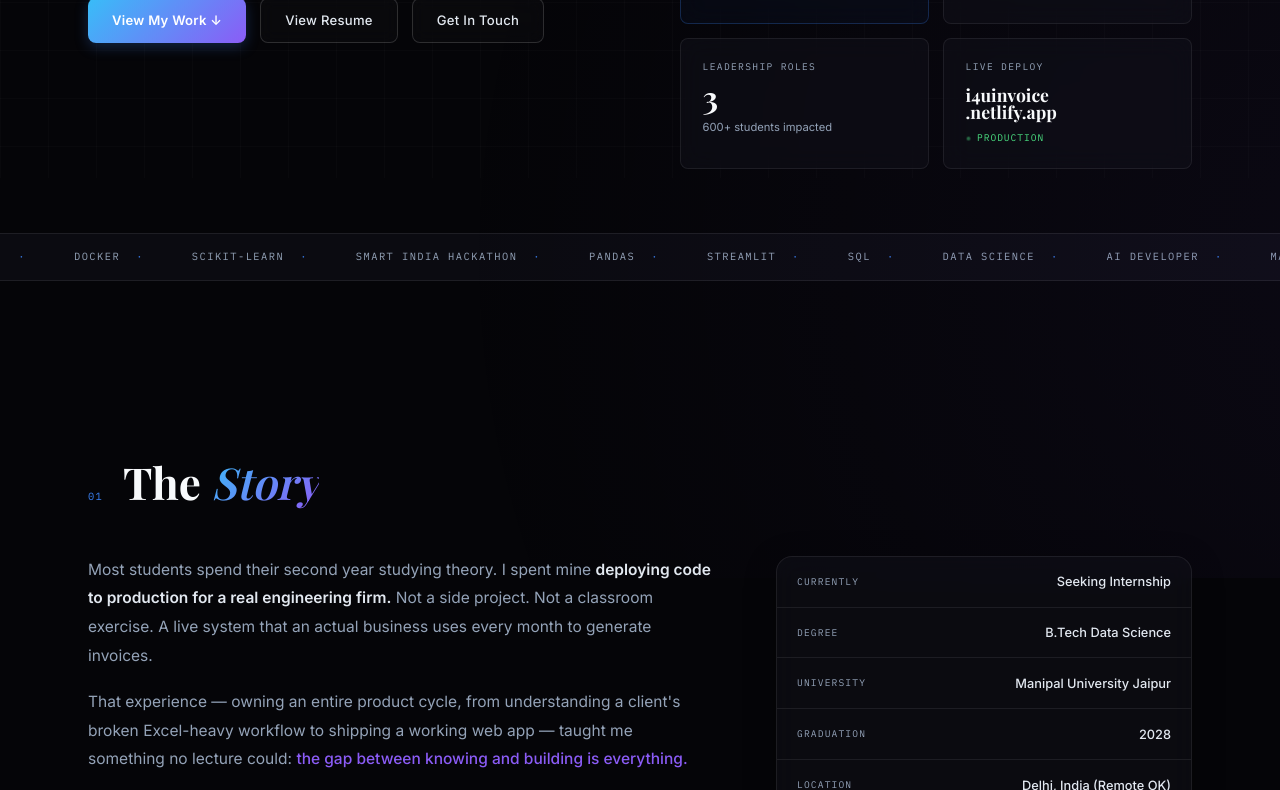
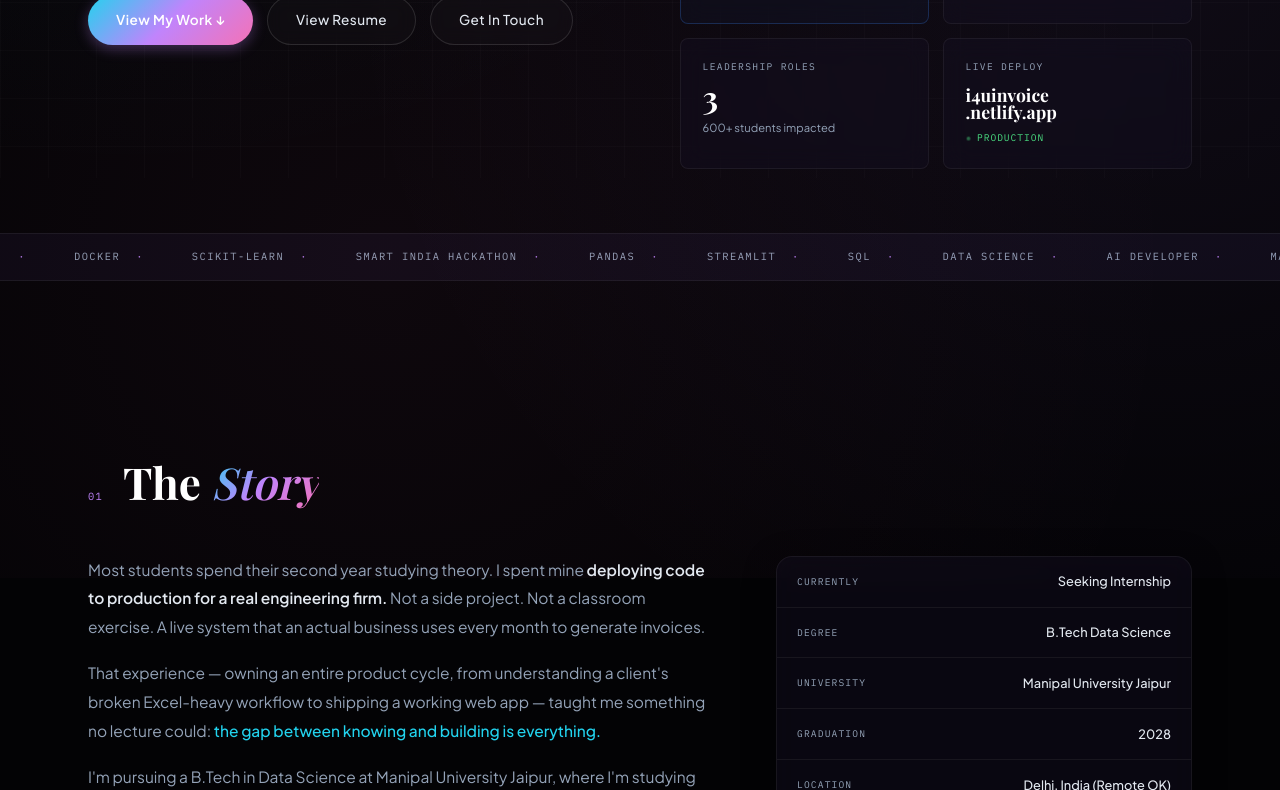
Before and after one commit to yashanand969-max/portfolio, a plain HTML site: page index.html in a window 1280 px wide. Shown: the part 622-1412 px from the top of the page. Drawn offline with nearby package versions, Linux system fonts and the light colour scheme; a web font is replaced by a local one.

Commit message:
Implement Aurora Glass aesthetic

```diff
--- a/index.html
+++ b/index.html
@@ -22,36 +22,36 @@
 
 <link rel="preconnect" href="https://fonts.googleapis.com" />
 <link rel="preconnect" href="https://fonts.gstatic.com" crossorigin />
-<link href="https://fonts.googleapis.com/css2?family=Playfair+Display:ital,wght@0,400;0,600;0,700;1,400;1,600&family=Inter:wght@300;400;500;600&family=IBM+Plex+Mono:wght@300;400&display=swap" rel="stylesheet" />
+<link href="https://fonts.googleapis.com/css2?family=Playfair+Display:ital,wght@0,400;0,600;0,700;1,400;1,600&family=Plus+Jakarta+Sans:wght@300;400;500;600;700&family=IBM+Plex+Mono:wght@300;400&display=swap" rel="stylesheet" />
 
 <style>
   *, *::before, *::after { box-sizing: border-box; margin: 0; padding: 0; }
 
   :root {
-    --bg:      #050508;
-    --bg2:     rgba(20, 20, 30, 0.4);
-    --bg3:     rgba(30, 30, 45, 0.6);
-    --bg4:     rgba(40, 40, 60, 0.8);
-    --border:  rgba(255, 255, 255, 0.08);
-    --border2: rgba(255, 255, 255, 0.15);
-    --border3: rgba(255, 255, 255, 0.25);
-    --text:    #f8fafc;
+    --bg:      #030305;
+    --bg2:     rgba(20, 15, 35, 0.4);
+    --bg3:     rgba(35, 25, 55, 0.6);
+    --bg4:     rgba(50, 35, 75, 0.8);
+    --border:  rgba(255, 255, 255, 0.06);
+    --border2: rgba(255, 255, 255, 0.12);
+    --border3: rgba(255, 255, 255, 0.2);
+    --text:    #ffffff;
     --text2:   #e2e8f0;
     --muted:   #94a3b8;
-    --accent:  #3b82f6;
-    --accent2: #8b5cf6;
-    --accent-grad: linear-gradient(135deg, #38bdf8 0%, #8b5cf6 100%);
-    --accent-grad2: linear-gradient(135deg, #7dd3fc 0%, #a78bfa 100%);
-    --accentg: rgba(59,130,246,0.1);
-    --accentb: rgba(59,130,246,0.25);
+    --accent:  #c084fc;
+    --accent2: #22d3ee;
+    --accent-grad: linear-gradient(135deg, #22d3ee 0%, #c084fc 50%, #f472b6 100%);
+    --accent-grad2: linear-gradient(135deg, #67e8f9 0%, #d8b4fe 50%, #fbcfe8 100%);
+    --accentg: rgba(192,132,252,0.1);
+    --accentb: rgba(192,132,252,0.25);
     --gold:    #d4a853;
     --goldb:   rgba(212,168,83,0.12);
     --serif:   'Playfair Display', Georgia, serif;
-    --sans:    'Inter', system-ui, sans-serif;
+    --sans:    'Plus Jakarta Sans', system-ui, sans-serif;
     --mono:    'IBM Plex Mono', monospace;
     --radius:  8px;
     --radius2: 16px;
-    --glass-shadow: 0 8px 32px 0 rgba(0, 0, 0, 0.3);
+    --glass-shadow: 0 8px 32px 0 rgba(0, 0, 0, 0.4);
   }
 
   html { scroll-behavior: smooth; }
@@ -86,8 +86,9 @@
     width: 200%;
     height: 200%;
     background:
-      radial-gradient(circle at 50% 0%, rgba(56, 189, 248, 0.05) 0%, transparent 40%),
-      radial-gradient(circle at 80% 80%, rgba(139, 92, 246, 0.05) 0%, transparent 40%);
+      radial-gradient(circle at 30% 20%, rgba(34, 211, 238, 0.07) 0%, transparent 40%),
+      radial-gradient(circle at 70% 60%, rgba(192, 132, 252, 0.07) 0%, transparent 40%),
+      radial-gradient(circle at 40% 80%, rgba(244, 114, 182, 0.05) 0%, transparent 40%);
     pointer-events: none;
     z-index: 0;
   }
@@ -209,38 +210,38 @@
     display: inline-flex;
     align-items: center;
     gap: 0.5rem;
-    padding: 0.65rem 1.5rem;
+    padding: 0.75rem 1.75rem;
     background: var(--accent-grad);
     color: #fff;
     font-family: var(--sans);
-    font-size: 0.82rem;
+    font-size: 0.85rem;
     font-weight: 600;
-    letter-spacing: 0.02em;
+    letter-spacing: 0.03em;
     text-decoration: none;
-    border-radius: var(--radius);
+    border-radius: 30px;
     transition: transform 0.2s, box-shadow 0.2s;
     border: none;
-    box-shadow: 0 4px 14px rgba(59, 130, 246, 0.25);
+    box-shadow: 0 4px 14px rgba(192, 132, 252, 0.3);
   }
 
   .btn-primary:hover {
     transform: translateY(-2px);
-    box-shadow: 0 6px 20px rgba(59, 130, 246, 0.4);
+    box-shadow: 0 8px 25px rgba(192, 132, 252, 0.5);
   }
 
   .btn-ghost {
     display: inline-flex;
     align-items: center;
     gap: 0.5rem;
-    padding: 0.65rem 1.5rem;
+    padding: 0.75rem 1.75rem;
     border: 1px solid var(--border2);
     color: var(--text2);
     font-family: var(--sans);
-    font-size: 0.82rem;
+    font-size: 0.85rem;
     font-weight: 500;
-    letter-spacing: 0.02em;
+    letter-spacing: 0.03em;
     text-decoration: none;
-    border-radius: var(--radius);
+    border-radius: 30px;
     transition: all 0.2s;
     background: rgba(255, 255, 255, 0.02);
     backdrop-filter: blur(8px);
```
